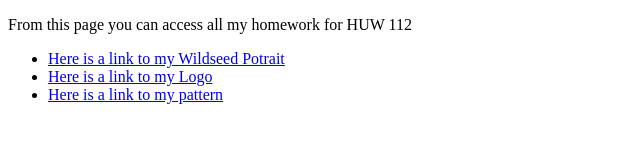
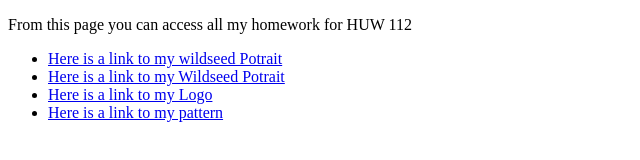
Before and after one commit to eivindcuate/eivindcuate.github.io, a plain HTML site: page index.html in a window 1280 px wide. Shown: the part 70-230 px from the top of the page, without its empty margins (0-640 px from the left). Drawn offline with Linux system fonts and the light colour scheme.

Commit message:
Update index.html

```diff
--- a/index.html
+++ b/index.html
@@ -6,6 +6,7 @@
     <hi>This my Intro to New Media page.</h1>
     <p> From this page you can access all my homework for HUW 112</p>
     <ul>
+      <li><a href="landscape.hyml"> Here is a link to my wildseed Potrait </a></li>
       <li><a href="wildseedportrait.html"> Here is a link to my Wildseed Potrait</a></li>
       <li><a href="Logo.html"> Here is a link to my Logo</a></li>
       <li><a href="pattern.html"> Here is a link to my pattern</a></li>
```
